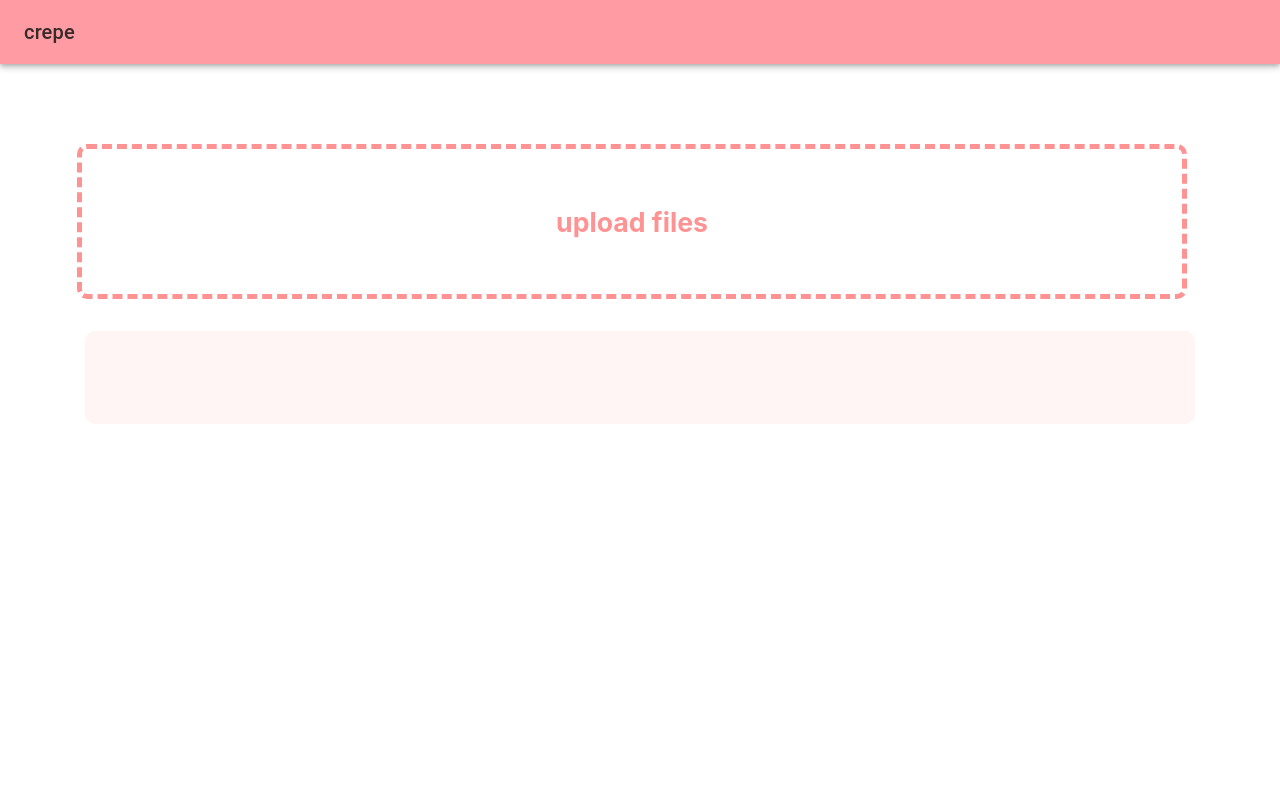
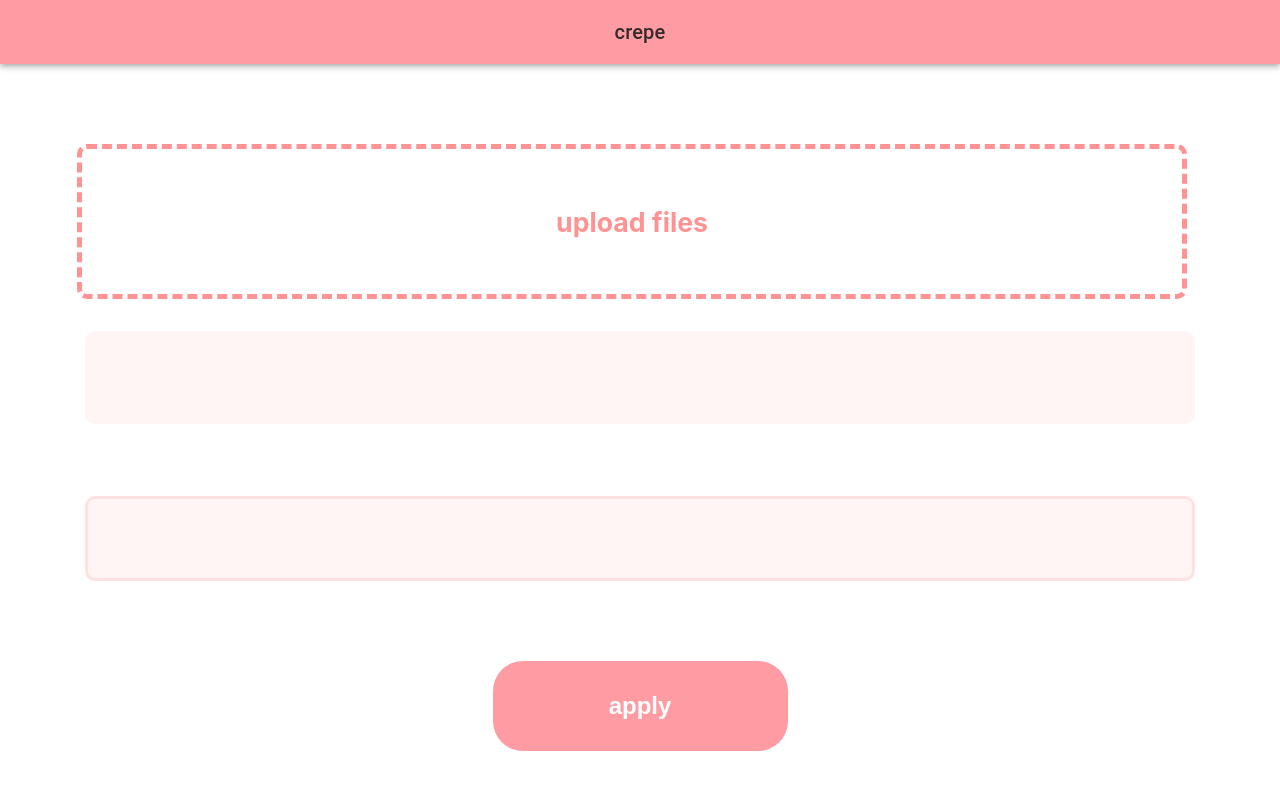
Before and after one commit to tukcom2023CD/AOK, a React (Create React App) app in the folder frontend/: page /upload in a window 1280 px wide. Shown: the top 790 px of the page. Built offline with nearby package versions, Linux system fonts and the light colour scheme.

Commit message:
design: input, button 추가 완료

```diff
--- a/frontend/src/Pages/Upload.tsx
+++ b/frontend/src/Pages/Upload.tsx
@@ -6,15 +6,42 @@ import { BtnStyle } from '../Components/Button';
 import { MainBackground } from '../Components/MainPageBgr';
 import UpsideBar from '../Components/UpsideBar';
 import DragDrop from '../Components/DragDrop/DragDrop';
-// import PreImage from '../Components/PreImage/PreImage';
-// import SaveTitle from '../Components/SaveTitle/SaveTitle';
-// import SaveContent from '../Components/SaveContent/SaveContent';
-// import ApplyBtn from '../Components/ApplyButton/ApplyBtn';
 
 const Backgrdiv = styled.div`
   display: inline-block;
   width: 100%;
   background-color: white;
+  text-align: center;
+`;
+
+const Commentdiv = styled.input`
+  width: 1110px;
+  height: 85px;
+  border-radius: 10px;
+  background-color: #FFF4F4;
+  border: 3px solid #FFDEDE;
+  font-size: 20pt;
+  font-weight: bold;
+  padding: 1.5rem;
+`;
+
+const Btndiv = styled.div`
+  margin-top: 5rem;
+  margin-bottom: 5rem;
+`;
+
+const ApplyBtn = styled.button `
+  width: 295px;
+  height: 90px;
+  background-color: #FF9198;
+  color: white;
+  font-size: 18pt;
+  font-weight: bold;
+  border-radius: 30px;
+  &:hover{
+    background-color: #d7777e;
+    transition: 0.5s;
+  }
 `;
 
 function Upload() {
@@ -23,9 +50,10 @@ function Upload() {
         <Backgrdiv>
           <UpsideBar/>
           <DragDrop/>
-          {/* <SaveTitle/>
-          <SaveContent/>
-          <ApplyBtn/> */}
+          <Commentdiv/>
+          <Btndiv>
+            <ApplyBtn>apply</ApplyBtn>
+          </Btndiv>
         </Backgrdiv>
       </div>
     );
```
